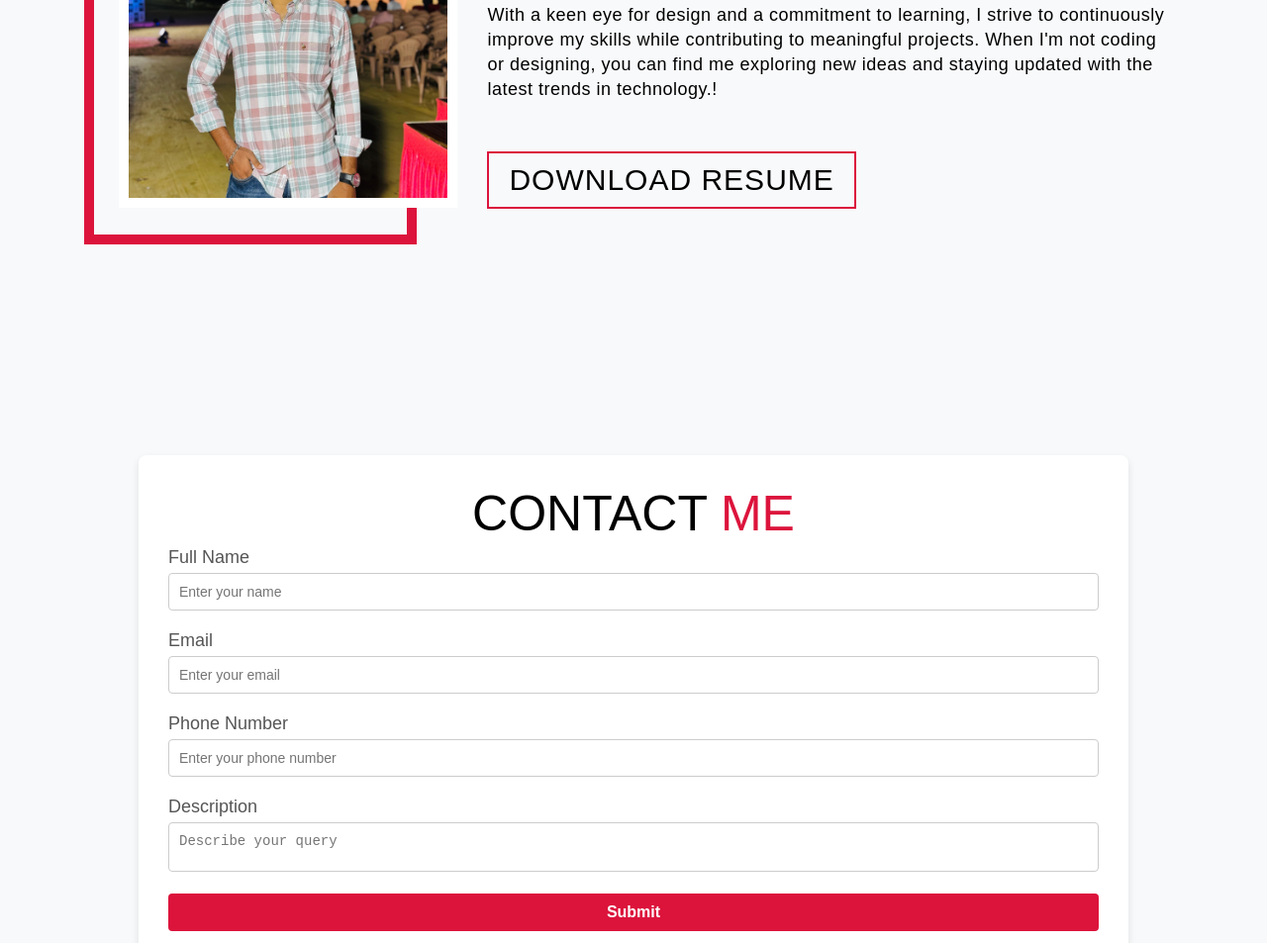
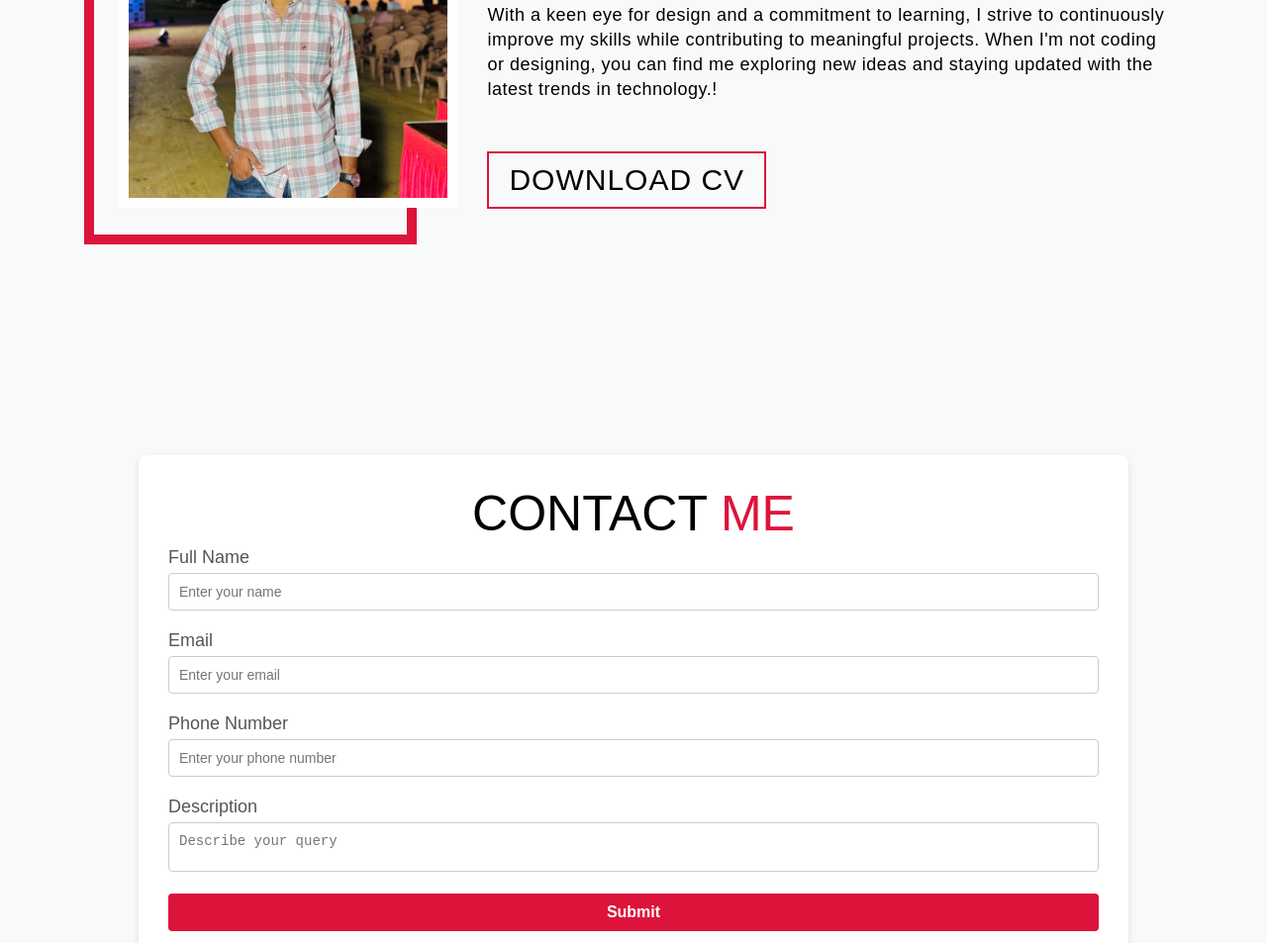
Before and after one commit to vilashkachare/portfolio, a plain HTML site: page index.html in a window 1280 px wide. Shown: the part 3949-4902 px from the top of the page at 99% size. Drawn offline with Linux system fonts and the light colour scheme.

Commit message:
sixth commit

```diff
--- a/index.html
+++ b/index.html
@@ -1113,7 +1113,7 @@
           contributing to
           meaningful projects. When I'm not coding or designing, you can find me exploring new ideas and staying updated
           with the latest trends in technology.!</p>
-        <a href="assets/images/Resume-Vilashkachare.pdf" download class="cta">Download Resume</a>
+        <a href="assets/images/Resume-Vilashkachare.pdf" download class="cta">Download CV</a>
       </div>
     </div>
   </section>
```
